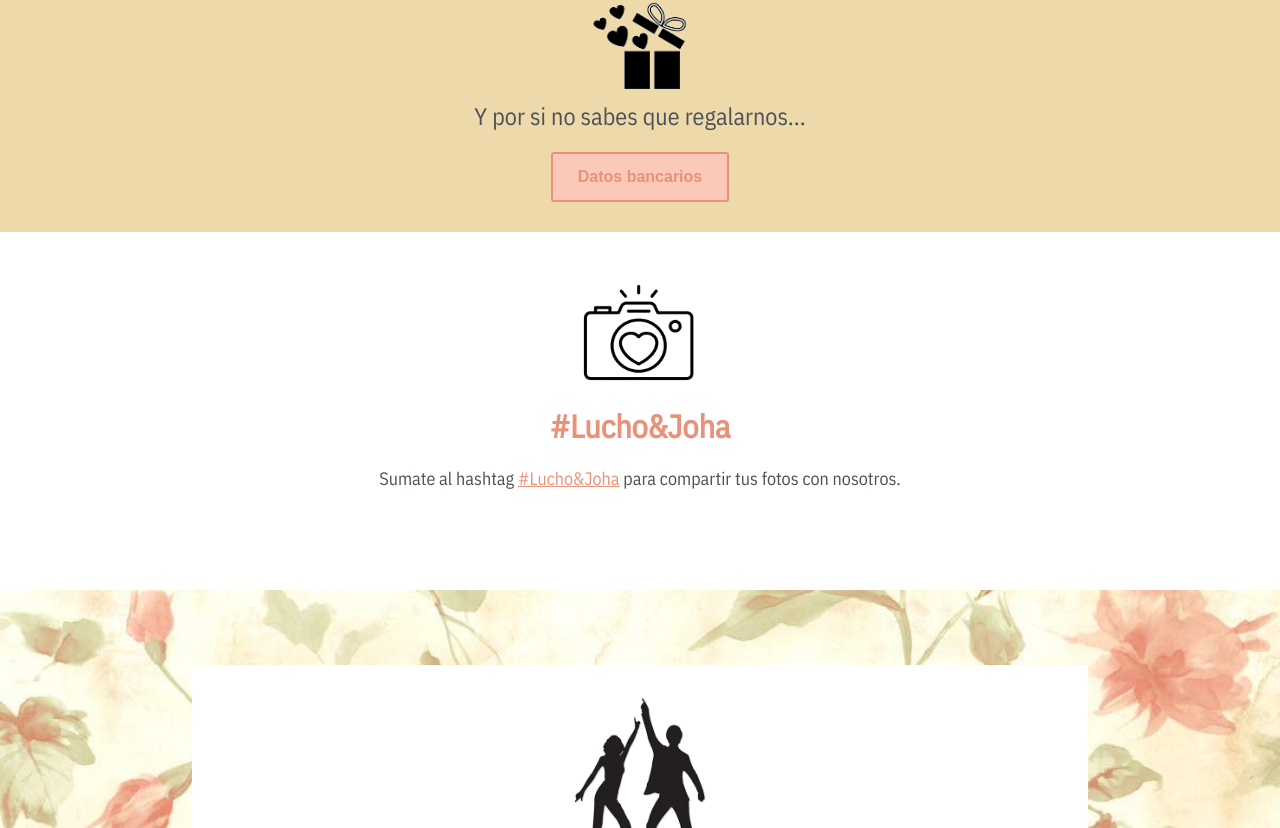
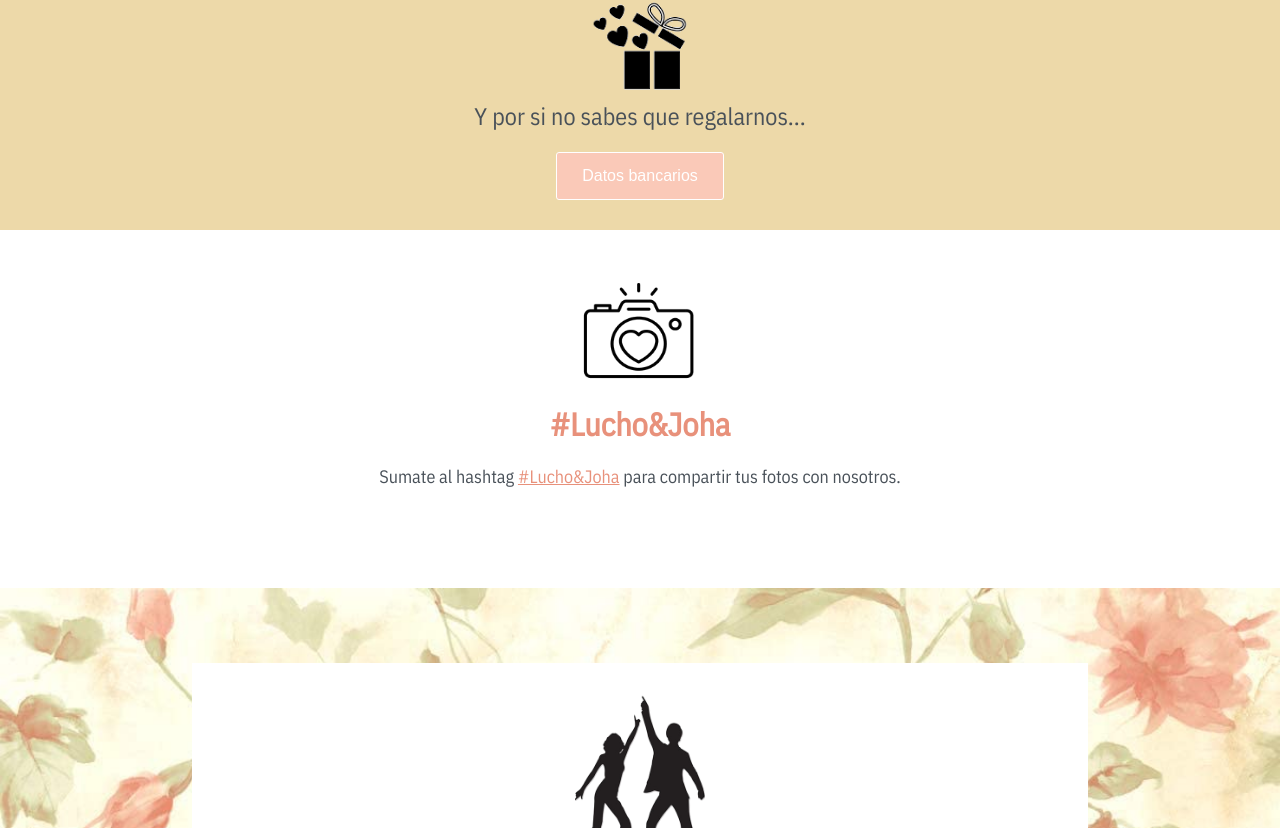
Before and after one commit to Cuasso/wedding-card, a React (Create React App) app: page / in a window 1280 px wide. Shown: the part 2072-2900 px from the top of the page. Built offline with nearby package versions, Linux system fonts and the light colour scheme; a web font is replaced by a local one.

Commit message:
Agrego mas cosas

```diff
--- a/src/components/UI/Popup/popup.module.css
+++ b/src/components/UI/Popup/popup.module.css
@@ -60,11 +60,11 @@
 input {
     display: block;
     text-align: center;
-    font-weight: 600;
+    font-weight: 500;
     background-color: #FAC9B8;
-    color: #e8917b;
+    color: white;
     padding: 14px 25px;
-    border: 2px solid #e8917b;
+    border: 1px solid white;
     border-radius: 3px;
     min-width: 100px;
     max-width: fit-content;
```
